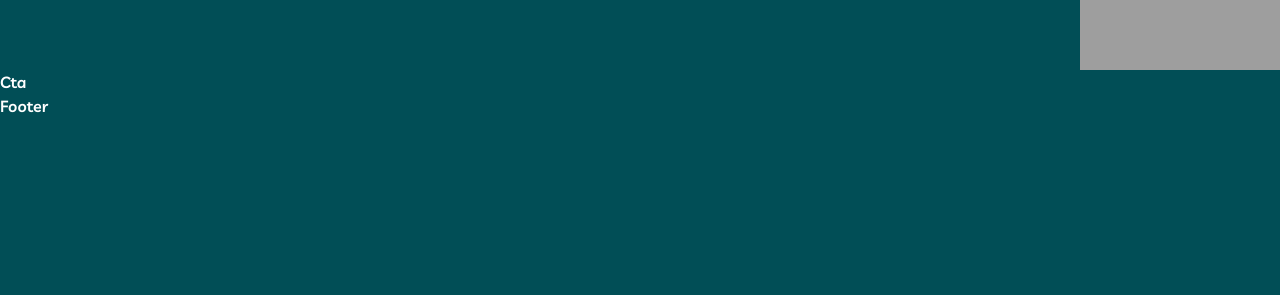
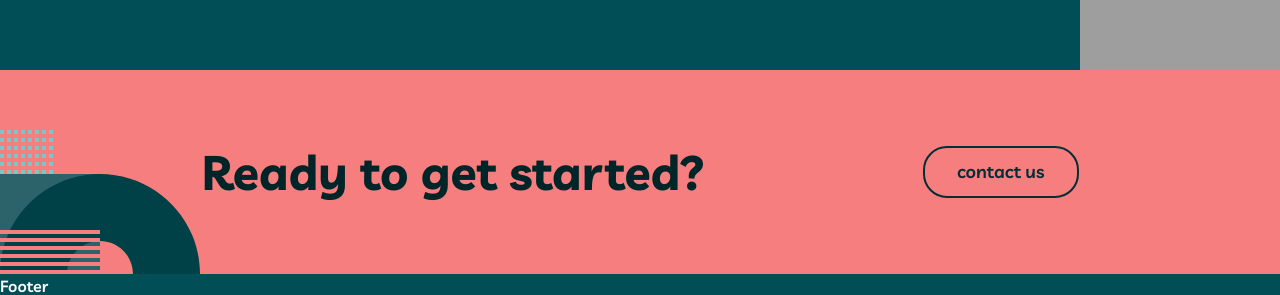
Before and after one commit to YaxyobekUz/my-team, a React (Vite) app: page / in a window 1280 px wide. Shown: the part 2054-2349 px from the top of the page. Before the commit the page ends 2172 px from the top, so only its background shows below. Built offline with nearby package versions, Linux system fonts and the light colour scheme; grey boxes are pictures that could not be loaded.

Commit message:
added cta section

```diff
--- a/src/components/Cta.jsx
+++ b/src/components/Cta.jsx
@@ -1,8 +1,16 @@
 import React from 'react'
+import { Link } from 'react-router-dom'
+import circleShape from '../assets/images/circle-shape3.svg'
 
 const Cta = () => {
   return (
-    <div>Cta</div>
+    <section className='py-76 bg-primary-light_coral relative'>
+      <img width={200} height={144} src={circleShape} className='absolute bottom-0 left-0 object-cover object-top h-144' alt="circle shape" />
+      <div className="flex justify-between items-center max-w-917 w-full px-5 mx-auto">
+        <h2 className="text-secondary-dark_green">Ready to get started?</h2>
+        <Link to='contact' className='primary-btn_dark hover:primary-btn_dark-hover py-2.5 px-8 transition-colors'>contact us</Link>
+      </div>
+    </section>
   )
 }
 
--- a/src/index.css
+++ b/src/index.css
@@ -59,17 +59,17 @@ p {
 
   /* dark  */
   .primary-btn_dark {
-    @apply bg-transparent rounded-24 text-secondary-sacramento_state_green border-2 border-sacramento_state_green leading-7 text-18;
+    @apply bg-transparent rounded-24 text-secondary-sacramento_state_green border-2 border-secondary-sacramento_state_green leading-7 text-18;
   }
 
   .primary-btn_dark-hover {
-    @apply bg-sacramento_state_green text-white;
+    @apply bg-secondary-sacramento_state_green text-white;
   }
 
   /* buttons secondary  */
 
   .secondary-btn_light {
-    @apply text-secondary-sacramento_state_green bg-white py-2.5 px-8 rounded-24 leading-7 text-18;
+    @apply  text-secondary-sacramento_state_green bg-white py-2.5 px-8 rounded-24 leading-7 text-18;
   }
 
   .secondary-btn_light-hover {
--- a/tailwind.config.js
+++ b/tailwind.config.js
@@ -9,6 +9,7 @@ export default {
       maxWidth: {
         'container_width': '1150px',
         '932': '932px',
+        '917': '917px',
         '635': '635px',
         '540': '540px',
         '515': '515px',
@@ -29,6 +30,7 @@ export default {
         '13': '13px',
       },
       height: {
+        '144': '144px',
         '100': '100px',
         '56': '56px',
       },
```
